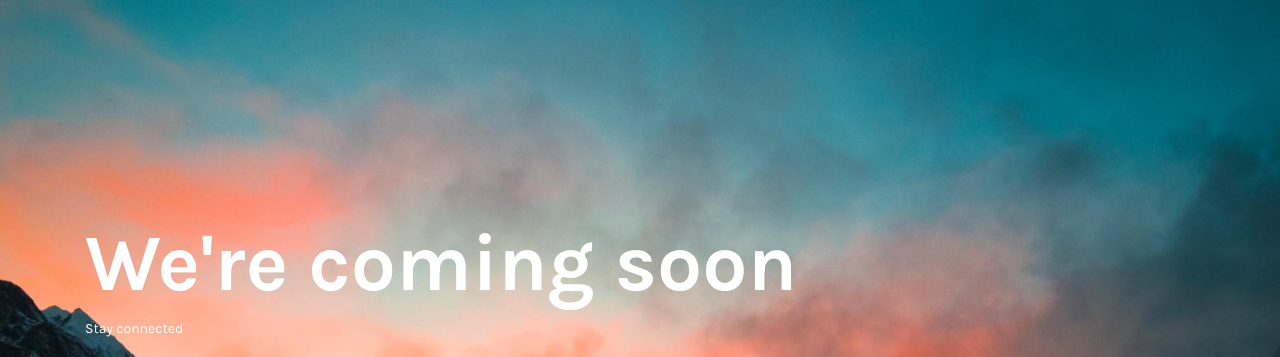
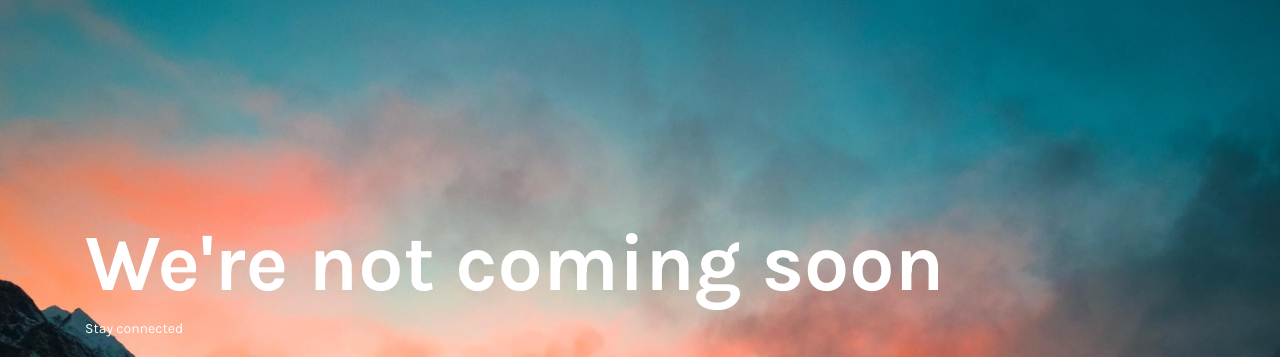
Before and after one commit to damrireda/damrireda.github.io, a plain HTML site: page index.html in a window 1280 px wide. Shown: the part 89-446 px from the top of the page. Drawn offline with nearby package versions, Linux system fonts and the light colour scheme.

Commit message:
Update index.html
changed message

```diff
--- a/index.html
+++ b/index.html
@@ -27,7 +27,7 @@
     </header>
     <main class="my-auto">
         <div class="container">
-            <h1 class="page-title">We're coming soon</h1>
+            <h1 class="page-title">We're not coming soon</h1>
             <!--
             <p class="page-description">Lorem ipsum dolor sit amet consectetur adipisicing elit sed eiu sit amet consectetur
             */>
```
